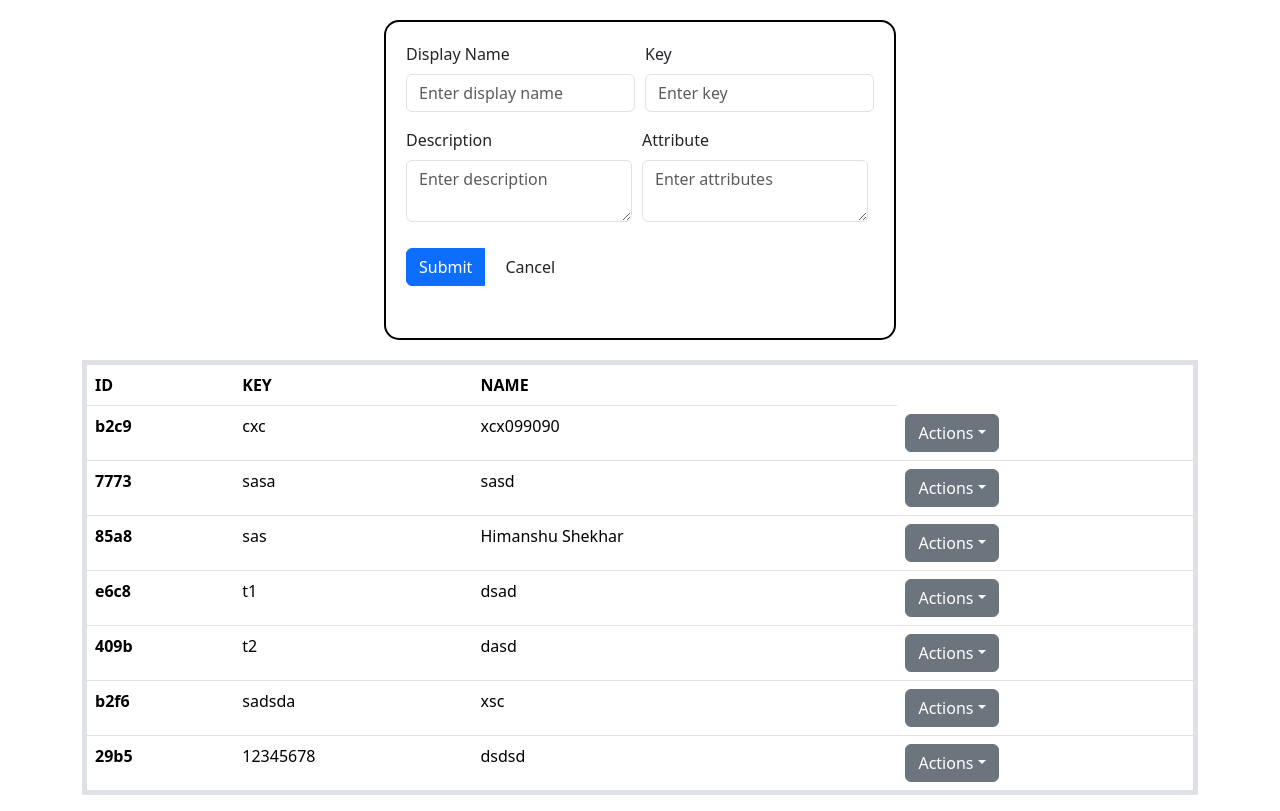
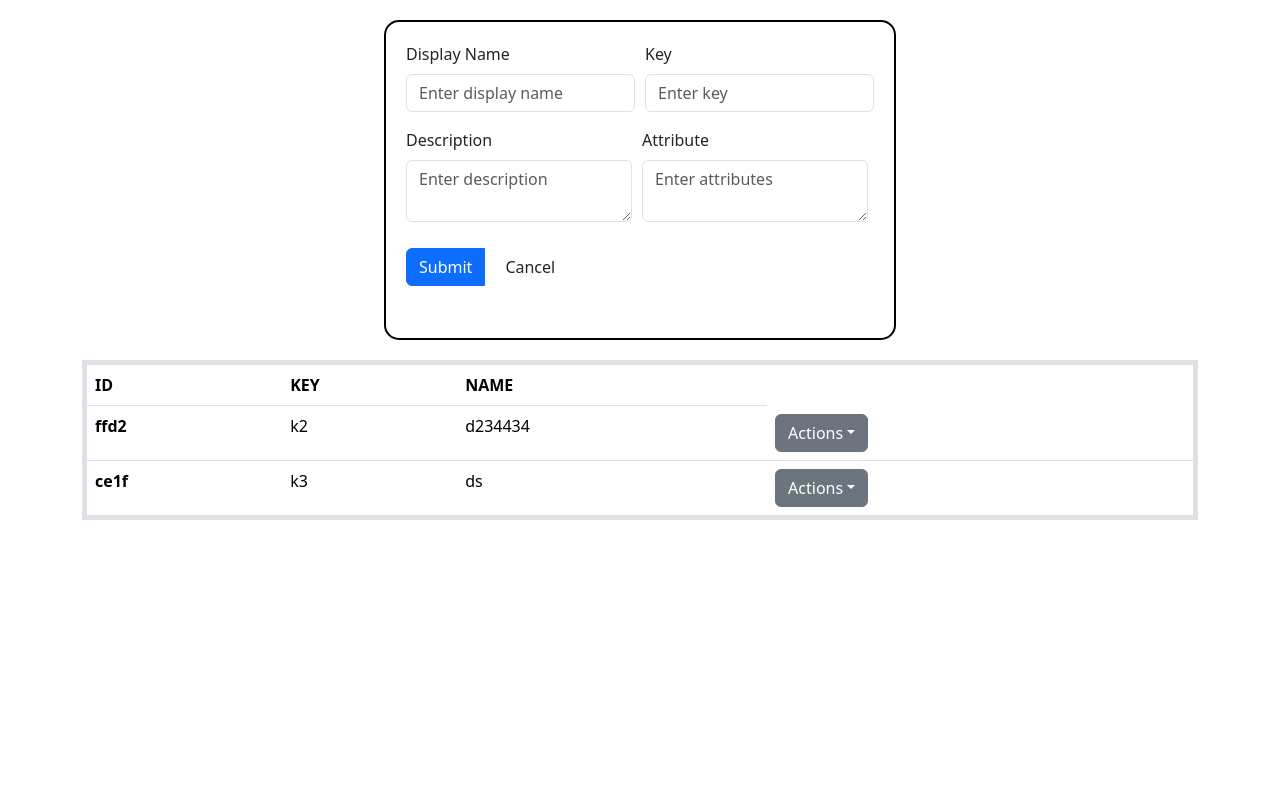
Before and after one commit to shekharh433titan/Todo_list, a React (Vite) app in the folder my-app-v/: page / in a window 1280 px wide. Built offline with nearby package versions, Linux system fonts and the light colour scheme; data requests are answered from the project's data file.

Commit message:
adding validation function for todo item while adding/update

```diff
--- a/my-app-v/src/api/api.js
+++ b/my-app-v/src/api/api.js
@@ -2,24 +2,62 @@ import axios from "axios";
 const API_URL = "http://localhost:3001/todos";
 
 export const fetchTodos = async () => {
+    try{
         const response = await axios.get(API_URL);
         return response.data;
+    }
+    catch (error) {
+        handlesError(error);
+        return [];
+    }
 };
 
 export const addTodo = async (newTodo) => {
-    console.log(newTodo);
+    try{
+
         const response = await axios.post(API_URL, newTodo);
         return response.data;
+    }
+    catch (error){
+        handlesError(error);
+        return error;
+    }
 };
 
 export const updateTodo = async (updatedTodo) => {
+    try{
+
         const response = await axios.put(`${API_URL}/${updatedTodo.id}`, updatedTodo);
         return response.data;
+    }
+    catch (error){
+        handlesError(error);
+        return error;
+    }
 };
 
 export const deleteTodo = async (req) => {
-    console.log(req);
+    try {
         const response = await axios.delete(`${API_URL}/${req.id}`);
-    console.log(response);
         return response;
+    }
+    catch (error) {
+        handlesError(error);
+        return error;
+    }
 };
+
+
+function handlesError(error){
+    if (error.response) {
+        if (error.response.status === 404) {
+            console.error("Todo not added/found");
+        } else {
+            console.error("Server error:", error.response.status);
+        }
+    } else if (error.request) {
+        console.error("No response received:", error.request);
+    } else {
+        console.error("Error setting up request:", error.message);
+    }
+}
--- a/my-app-v/src/components/TodoItemView.jsx
+++ b/my-app-v/src/components/TodoItemView.jsx
@@ -4,7 +4,7 @@ import useTodoLogic from "../logic/useTodoLogic";
 function TodoItemView() {
     const {
         viewTodoItem,
-        closeViewTodoComp
+        closeViewTodoComponent
     } = useTodoLogic();
 
     return (
@@ -15,7 +15,7 @@ function TodoItemView() {
                     <h6 className="card-title"> <strong> Key: </strong> {viewTodoItem.key}</h6>
                     <p className="card-text"><strong>Description:</strong> {viewTodoItem.description}</p>
                     <p className="card-text"><strong>Attribute:</strong> {viewTodoItem.attribute}</p>
-                    <a onClick={() => closeViewTodoComp()} className="btn btn-outline-danger">X</a>
+                    <a onClick={() => closeViewTodoComponent()} className="btn btn-outline-danger">X</a>
                 </div>
             </div>
         </div>
--- a/my-app-v/src/components/TodoItems.jsx
+++ b/my-app-v/src/components/TodoItems.jsx
@@ -7,7 +7,7 @@ function TodoItems() {
     todos,
     deleteTodoFun,
     handleEdit,
-    viewTodo
+    viewTodoComponent
   } = useTodoLogic();
 
   return (
@@ -41,7 +41,7 @@ function TodoItems() {
                       <li>
                         <button
                           className="dropdown-item"
-                          onClick={() => viewTodo(todo)}
+                          onClick={() => viewTodoComponent(todo)}
                         >
                           View
                         </button>
--- a/my-app-v/src/jsonDB/db.json
+++ b/my-app-v/src/jsonDB/db.json
@@ -1,59 +1,19 @@
 {
   "todos": [
     {
-      "id": "b2c9",
-      "key": "cxc",
-      "displayName": "xcx099090",
-      "description": "cxcx",
-      "attribute": "cxcx",
+      "id": "ffd2",
+      "key": "k2",
+      "displayName": "d234434",
+      "description": "d2",
+      "attribute": "a222",
       "completed": false
     },
     {
-      "id": "7773",
-      "key": "sasa",
-      "displayName": "sasd",
-      "description": "sas",
-      "attribute": "sas",
-      "completed": false
-    },
-    {
-      "id": "85a8",
-      "key": "sas",
-      "displayName": "Himanshu Shekhar ",
-      "description": "sa",
-      "attribute": "sas",
-      "completed": false
-    },
-    {
-      "id": "e6c8",
-      "key": "t1",
-      "displayName": "dsad",
-      "description": "dsdsd",
-      "attribute": "ds",
-      "completed": false
-    },
-    {
-      "id": "409b",
-      "key": "t2",
-      "displayName": "dasd",
-      "description": "dsdsd",
-      "attribute": "ds",
-      "completed": false
-    },
-    {
-      "id": "b2f6",
-      "key": "sadsda",
-      "displayName": "xsc",
-      "description": "dsd",
-      "attribute": "dada",
-      "completed": false
-    },
-    {
-      "id": "29b5",
-      "key": "12345678",
-      "displayName": "dsdsd",
-      "description": "234567",
-      "attribute": "234567",
+      "id": "ce1f",
+      "key": "k3",
+      "displayName": "ds",
+      "description": "sd",
+      "attribute": "dsd",
       "completed": false
     }
   ]
--- a/my-app-v/src/logic/useTodoLogic.jsx
+++ b/my-app-v/src/logic/useTodoLogic.jsx
@@ -8,7 +8,15 @@ import MyQueryClient from "./MyQueryClient";
 // consider using a React Context to share the logic and state globally
 // while ensuring proper React Hook rules are followed.
 
+// createContext: Creates a Context object for global state management.
+// useContext: A hook to consume the context value.
+// useState: A hook for managing component-level state (not used in this code but often paired with context for state management).
+
 const TodoContext = createContext();
+
+// The TodoProvider is a React component that acts as the provider for the TodoContext.
+// Props:
+// 1. children: Represents the child components that will be wrapped by the TodoProvider.
 
 export const TodoProvider = ({ children }) => {
 
@@ -72,9 +80,39 @@ export const TodoProvider = ({ children }) => {
         }));
     };
 
+    const validateTodoBeforeAdd = () => {
+        const { key, displayName, description, attribute } = formData;
+
+        // Check if any field is empty or contains only whitespace
+        if (
+            !key.trim() ||
+            !displayName.trim() ||
+            !description.trim() ||
+            !attribute.trim()
+        ) {
+            return { isValid: false, message: "All fields must be filled with non-empty values." };
+        }
+
+        // not check for key is unique or not
+        if (editingTodo) {
+            return { isValid: true, message: "Validation successful." };
+        }
+
+        // Check if key is unique or not
+        const isKeyDuplicate = todos.some((todo) => todo.key === key);
+        if (isKeyDuplicate) {
+            return { isValid: false, message: "Key already exists. Please use a unique key." };
+        }
+
+        // If all validations pass
+        return { isValid: true, message: "Validation successful." };
+    };
+
+
     const handleSubmit = (e) => {
         e.preventDefault();
-        if (formData.displayName.trim() && formData.key.trim()) {
+        const validationRes = validateTodoBeforeAdd();
+        if (validationRes.isValid) {
             addTodoMutation.mutate({
                 key: formData.key,
                 displayName: formData.displayName,
@@ -83,6 +121,8 @@ export const TodoProvider = ({ children }) => {
                 completed: false,
             });
             setFormData(emptyTodo);
+        } else {
+            console.log("Failed to add todo items: ", validationRes.message);
         }
     };
 
@@ -94,10 +134,15 @@ export const TodoProvider = ({ children }) => {
 
     const handleSubmitUpdateClick = (e) => {
         if (editingTodo) {
-            updateTodoMutation.mutate({
-                ...editingTodo,
-                ...formData,
-            });
+            const validationRes = validateTodoBeforeAdd();
+            if (validationRes.isValid) {
+                updateTodoMutation.mutate({
+                    ...editingTodo,
+                    ...formData,
+                });
+            }else{
+                console.log("Failed to update todo items: ", validationRes.message);
+            }
             setEditingTodo(null);
             setButtonLabel("Submit");
             setFormData(emptyTodo);
@@ -112,14 +157,14 @@ export const TodoProvider = ({ children }) => {
         setFormData(emptyTodo);
     };
 
-    const viewTodo = (todo) => {
-        console.log(todo);
+    const viewTodoComponent = (todo) => {
+        // console.log(todo);
         setViewTodoItem(todo);
         const detailsDiv = document.getElementById("todo-item-view-id");
         detailsDiv.style.display = "block"; // Show details
     };
 
-    const closeViewTodoComp = () => {
+    const closeViewTodoComponent = () => {
         // console.log(todo);
         setViewTodoItem(emptyTodo);
         const detailsDiv = document.getElementById("todo-item-view-id");
@@ -127,15 +172,17 @@ export const TodoProvider = ({ children }) => {
     };
 
 
+    // The TodoContext.Provider wraps the children components,
+    // making the provided value accessible to any component within this context tree.
+
+    // The {value} prop is an object that contains the data or functions
+    // that should be shared with the context consumers (like wrap component)
 
     return (
         <TodoContext.Provider
             value={{
                 formData,
-                setFormData,
                 buttonLabel,
-                editingTodo,
-                setEditingTodo,
                 todos,
                 isLoading,
                 error,
@@ -145,9 +192,9 @@ export const TodoProvider = ({ children }) => {
                 handleSubmitUpdateClick,
                 handelCancelClick,
                 handleEdit,
-                viewTodo,
                 viewTodoItem,
-                closeViewTodoComp
+                viewTodoComponent,
+                closeViewTodoComponent
             }}
         >
             {children}
@@ -156,6 +203,9 @@ export const TodoProvider = ({ children }) => {
 };
 
 export const useTodoLogic = () => {
+    // useTodoLogic is a custom hook that simplifies consuming the TodoContext.
+    // It uses useContext(TodoContext) to get the context value.
+    // This custom hook makes the context usage cleaner and abstracts away the direct use of useContext.
     return useContext(TodoContext);
 };
 
```
Also changed, not shown: my-app-v/src/logic/MyQueryClient.js (+10 -0 lines). Lines whose indentation alone changed are shown as unchanged.
